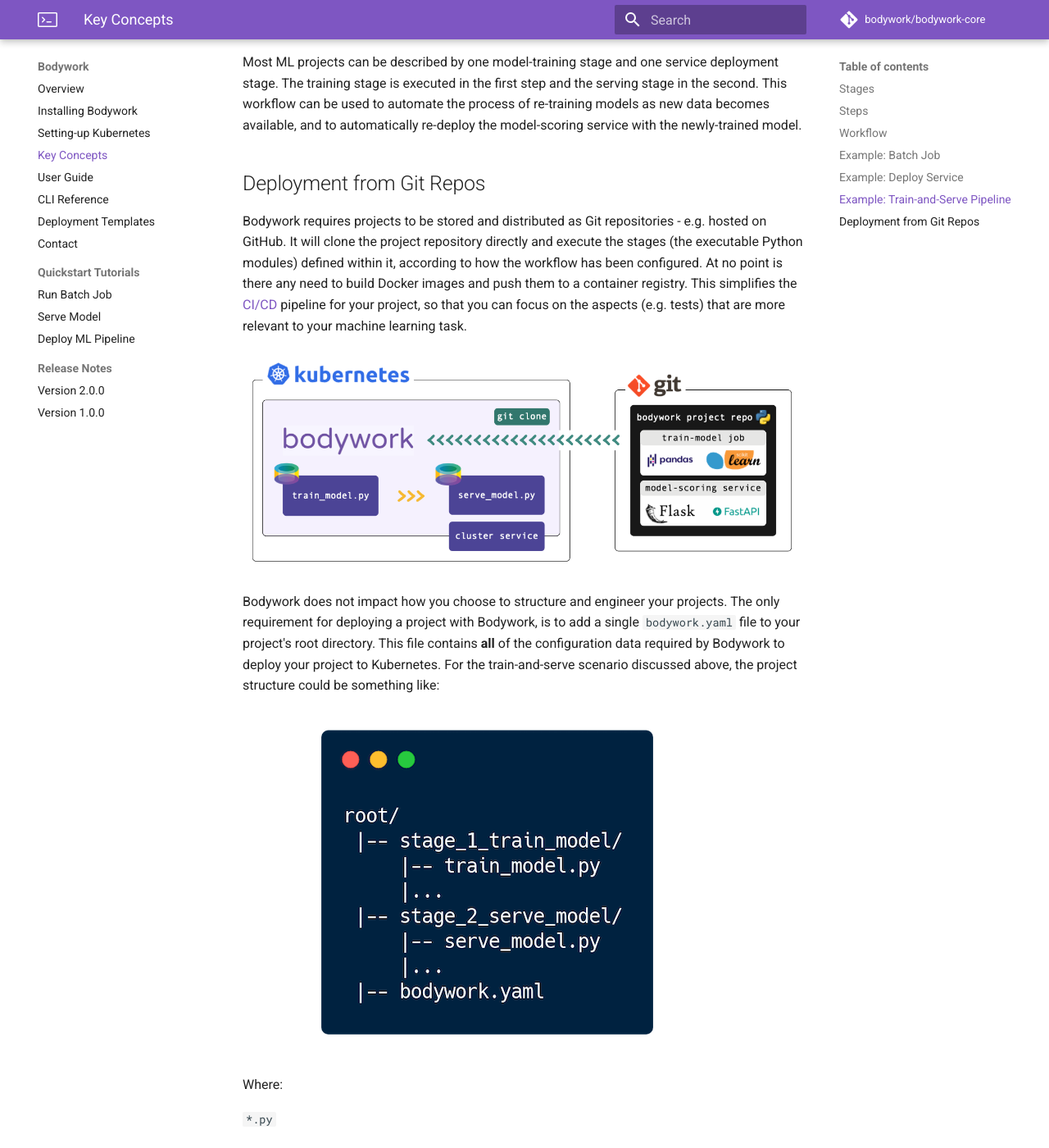
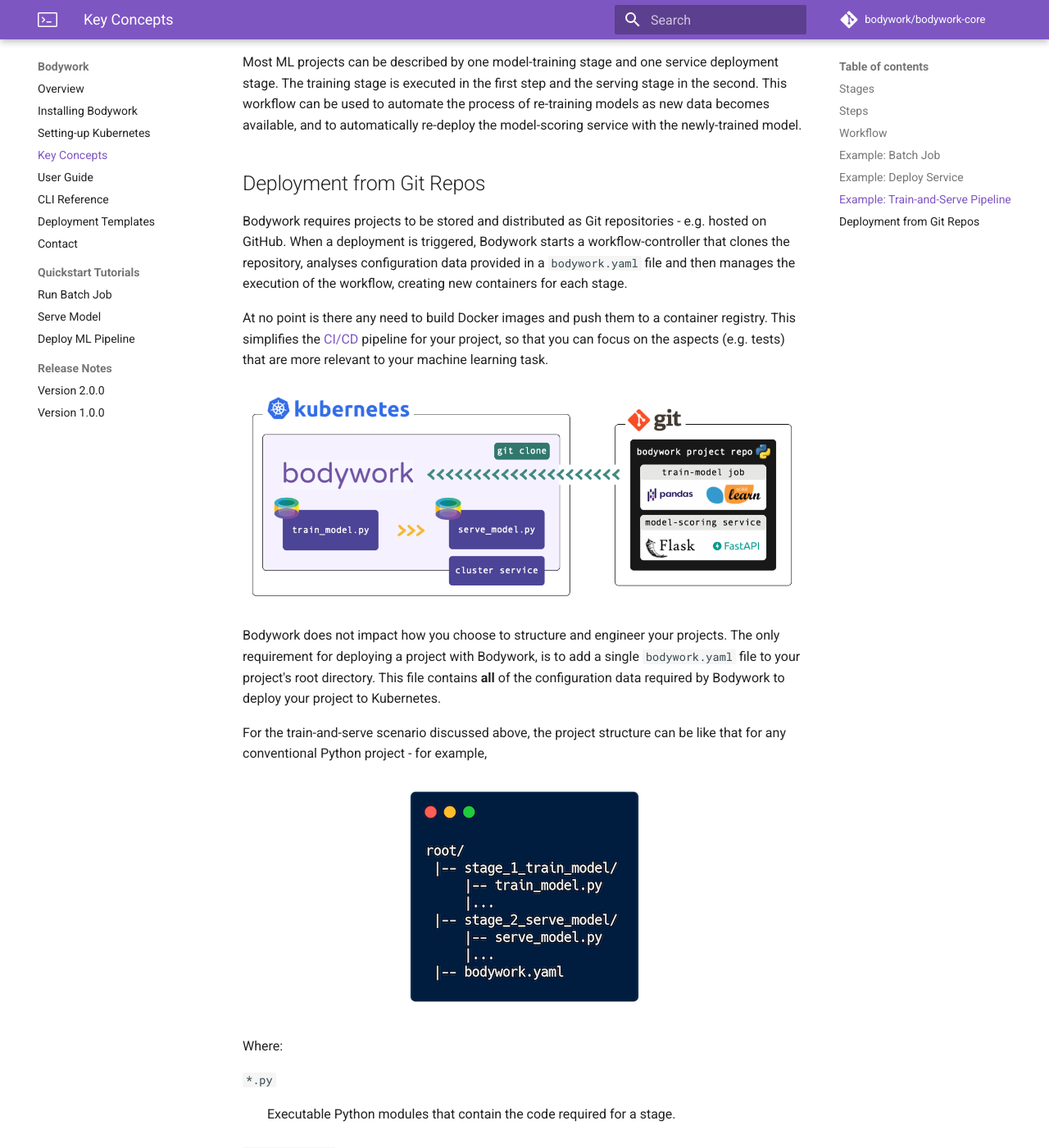
Before and after one commit to bodywork-ml/bodywork-docs, an MkDocs documentation site: the page built from docs/key_concepts.md, in a window 1280 px wide and 1400 px high, scrolled down 3057 px. Shown: the whole window at 82% size. Built offline with MkDocs 1.6.1 and Material for MkDocs 9.7.7, drawn with Linux system fonts in a browser that asks for light colours; comment, search, counter and statistics services are not loaded; some of the changed text lies outside the part shown.

Commit message:
Update key concepts

```diff
--- a/docs/key_concepts.md
+++ b/docs/key_concepts.md
@@ -42,21 +42,27 @@ Most ML projects can be described by one model-training stage and one service de
 
 ## Deployment from Git Repos
 
-Bodywork requires projects to be stored and distributed as Git repositories - e.g. hosted on GitHub. It will clone the project repository directly and execute the stages (the executable Python modules) defined within it, according to how the workflow has been configured. At no point is there any need to build Docker images and push them to a container registry. This simplifies the [CI/CD](https://en.wikipedia.org/wiki/CI/CD) pipeline for your project, so that you can focus on the aspects (e.g. tests) that are more relevant to your machine learning task.
+Bodywork requires projects to be stored and distributed as Git repositories - e.g. hosted on GitHub. When a deployment is triggered, Bodywork starts a workflow-controller that clones the repository, analyses configuration data provided in a `bodywork.yaml` file and then manages the execution of the workflow, creating new containers for each stage.
+
+At no point is there any need to build Docker images and push them to a container registry. This simplifies the [CI/CD](https://en.wikipedia.org/wiki/CI/CD) pipeline for your project, so that you can focus on the aspects (e.g. tests) that are more relevant to your machine learning task.
 
 ![ML pipeline deployment](images/ml_pipeline.png)
 
-Bodywork does not impact how you choose to structure and engineer your projects. The only requirement for deploying a project with Bodywork, is to add a single `bodywork.yaml` file to your project's root directory. This file contains **all** of the configuration data required by Bodywork to deploy your project to Kubernetes. For the train-and-serve scenario discussed above, the project structure could be something like:
+Bodywork does not impact how you choose to structure and engineer your projects. The only requirement for deploying a project with Bodywork, is to add a single `bodywork.yaml` file to your project's root directory. This file contains **all** of the configuration data required by Bodywork to deploy your project to Kubernetes.
 
-![Git project structure](images/project_structure.png)
+For the train-and-serve scenario discussed above, the project structure can be like that for any conventional Python project - for example,
+
+<div align="center">
+<img src="../images/project_structure.png" alt="Git project structure">
+</div>
 
 Where:
 
 `*.py`
-: Executable Python modules that run the code required by their stage.
+: Executable Python modules that contain the code required for a stage.
 
 `bodywork.yaml`
-: Bodywork configuration data - for example, which Python module to use for each stage, external Python packages that need to be installed, arguments to pass to modules, secret credentials, the workflow DAG, etc. These are covered in detail, in the [user guide](user_guide.md)
+: Bodywork configuration data - for example, which Python module to use for each stage, external Python packages that need to be installed, arguments to pass to modules, secret credentials, the workflow DAG, etc. These are covered in detail, in the [user guide](user_guide.md).
 
 This project can then be configured to run on a schedule with one command,
 
```
Also changed, not shown: docs/index.md (+1 -1 lines), docs/images/project_structure.png.
